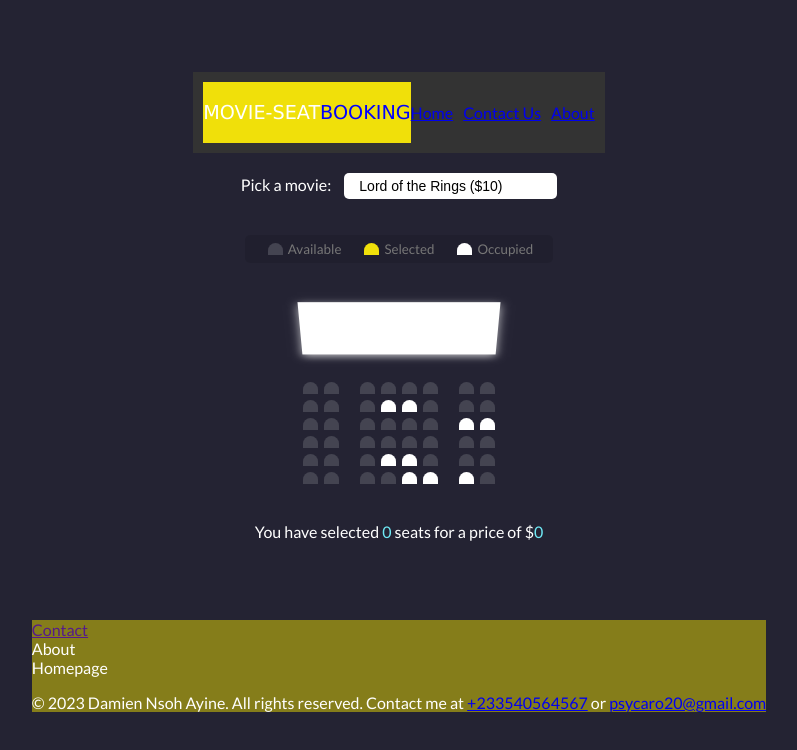
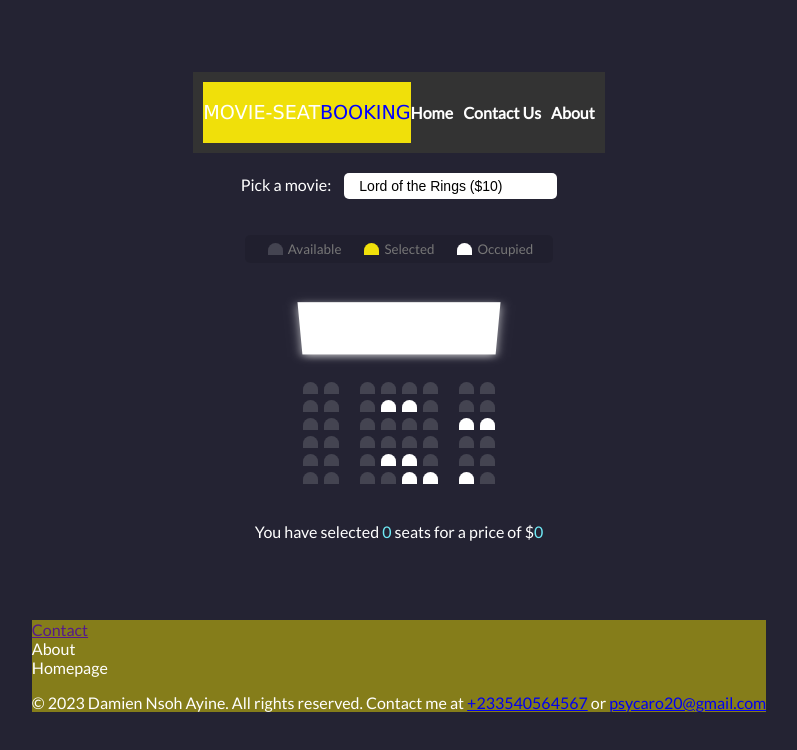
Before and after one commit to Damiennsoh/Movie-Seat-Booking, a plain HTML site: page index.html in a window 1280 px wide. Shown: the whole page, without its empty margins (241-1038 px from the left). Drawn offline with Linux system fonts and the light colour scheme.

Commit message:
update the css file

```diff
--- a/style.css
+++ b/style.css
@@ -32,6 +32,18 @@
 
 .navbar li {
   margin-left: 10px;
+}
+
+.navbar li a {
+  color: #fff;
+  font-size: 16px;
+  font-weight: bold;
+  text-decoration: none; /* Remove underline */
+}
+
+.navbar li a:hover {
+  color: #ff0000;
+  text-decoration: underline; /* Add underline on hover */
 }
 
 .navbar li:first-child {
```
